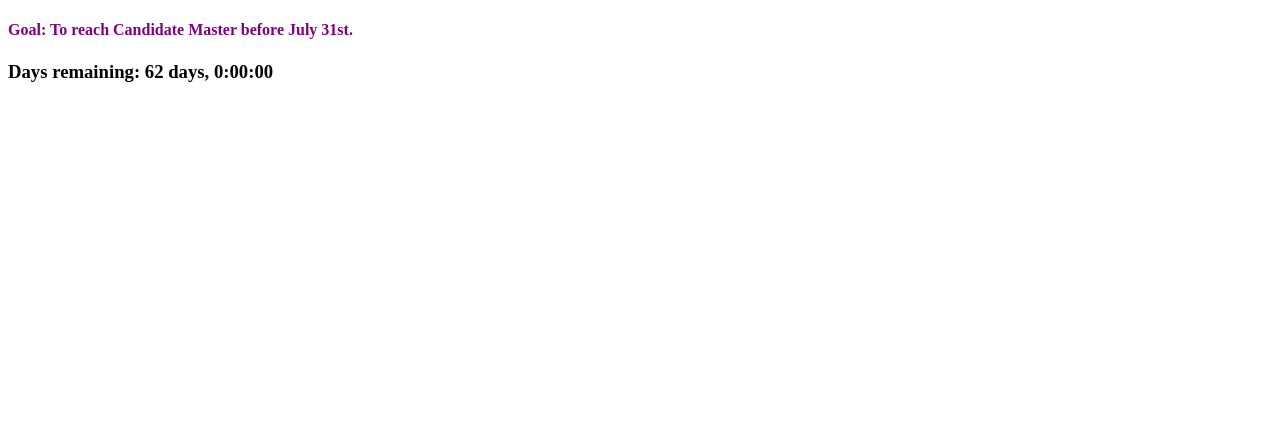
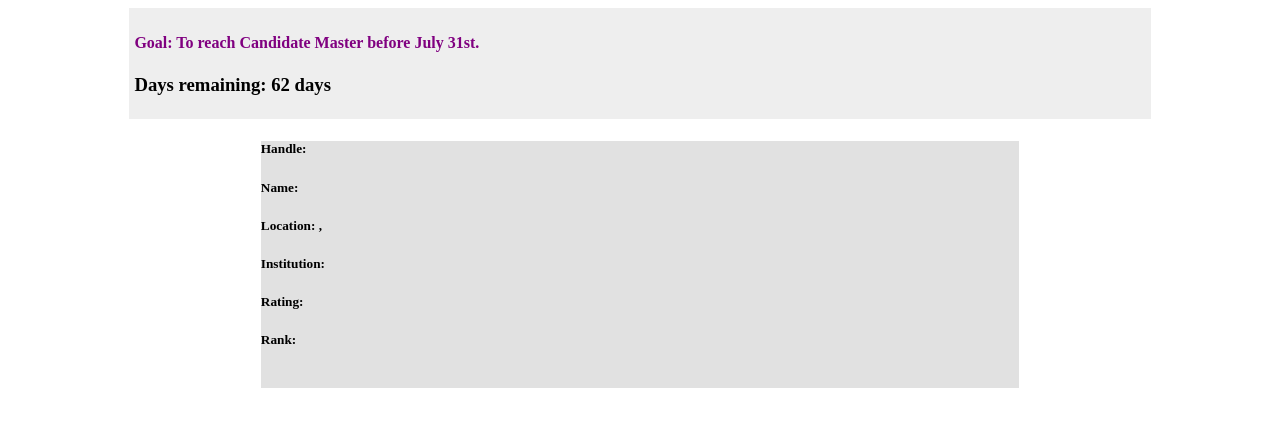
Before and after one commit to CK-ctrl/flaskCodeForces, a Flask app: page / in a window 1280 px wide. Shown: the top 427 px of the page. Run offline with Flask 2, Linux system fonts and the light colour scheme.

Commit message:
Added forces.py to get user data

```diff
--- /dev/null
+++ b/forces.py
@@ -0,0 +1,15 @@
+import requests as req
+from pprint import pprint
+
+key = "7638781df23f42f99a4311baca9b702b318cb54d"
+secret = "8273a85c98569081719e009740e1dbe01d41ee82"
+
+base_url = "https://codeforces.com/api/"
+User = "user.info"
+payload = {'handles':'coldblow'}
+
+me = req.get(base_url+User,params=payload)
+
+my_data = me.json()['result'][0]
+
+print(my_data['handle'])
--- a/main.py
+++ b/main.py
@@ -1,4 +1,5 @@
 from flask import Flask, render_template
+import forces
 import datetime
 
 app = Flask(__name__)
@@ -7,7 +8,8 @@ app = Flask(__name__)
 def hello():
 	Date = datetime.date.today()
 	daysrem = str(datetime.date(2021,7,31) - Date)
-	return render_template('index.html', data=daysrem)
+	temp = daysrem.split(',')[0]
+	return render_template('index.html', days=temp, user=forces.my_data)
 
 
 if __name__ == "__main__":
--- a/templates/index.html
+++ b/templates/index.html
@@ -5,7 +5,18 @@
 	<title>Target 1700</title>
 </head>
 <body>
-  <h4 style="color: purple;">Goal: To reach Candidate Master before July 31st.</h4>
-  <h3> Days remaining: {{ data }} </h3>
+  <div style="width: 80%; margin: auto; padding: 5px; background-color: #eee;">
+    <h4 style="color: purple;">Goal: To reach Candidate Master before July 31st.</h4>
+    <h3> Days remaining: {{ days }} </h3>
+  </div>
+  <div style="width: 60%; margin: auto; background-color: #e1e1e1">
+    <h5> Handle: {{ user['handle'] }} </h5>
+    <h5> Name: {{ user['firstName'] }} {{ user['lastName'] }} </h5>
+    <h5> Location: {{ user['city'] }} , {{ user['country'] }} </h5>
+    <h5> Institution: {{ user['organization'] }} </h5>
+    <h5> Rating: {{ user['rating'] }} </h5>
+    <h5> Rank: {{ user['rank'] }} </h5>
+    <img scr= "https://userpic.codeforces.org/1913976/avatar/3d5b8e39eb7fe2b8.jpg"}} >
+  </div>
 </body>
 </html>
```
